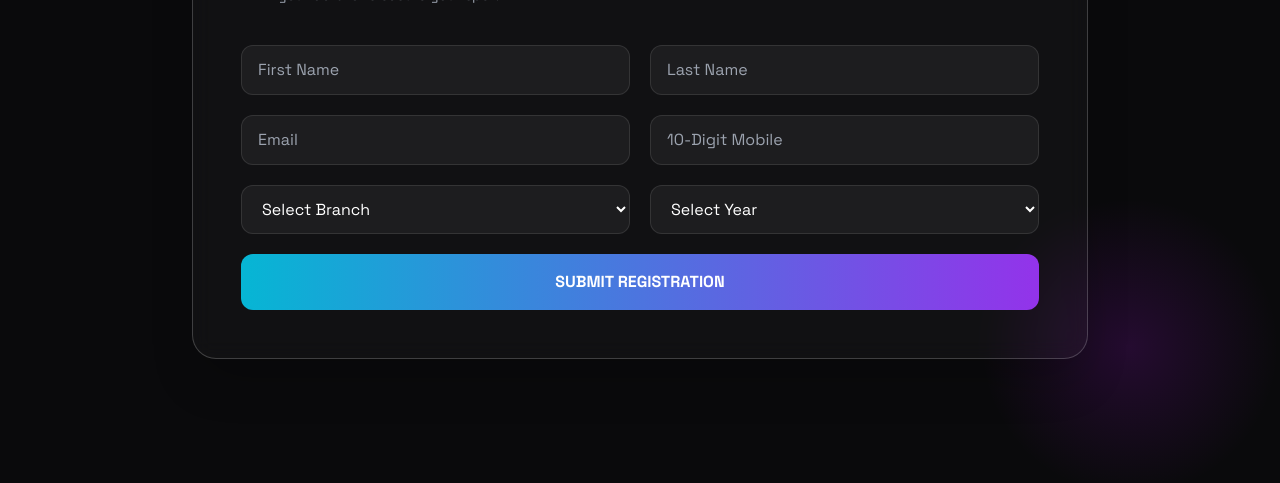
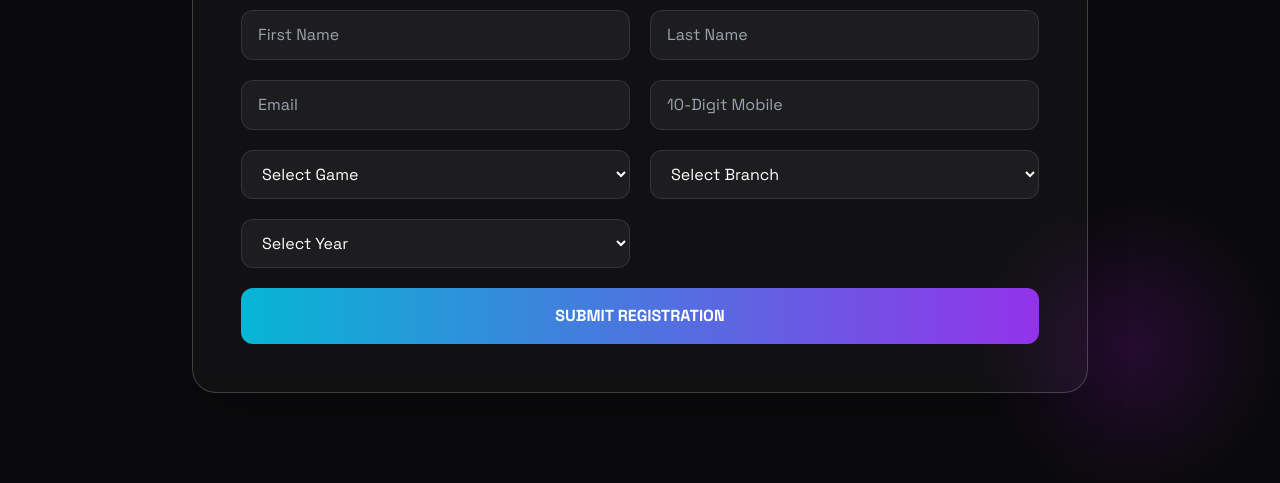
Before and after one commit to CoderNinja26/Registration-pages, a website: page index.html in a window 1280 px wide. Both pictures are taken after a click on the button "REGISTER NOW". Shown: the part 303-786 px from the top of the page. Drawn offline with nearby package versions, Linux system fonts and the light colour scheme.

Commit message:
Update index.html

```diff
--- a/index.html
+++ b/index.html
@@ -83,9 +83,9 @@
             <div class="text-center mb-12">
                 <h2 class="header-font text-lg md:text-xl tracking-widest text-cyan-400 mb-2">Organizing</h2>
                 <h1 class="header-font text-5xl md:text-8xl font-bold leading-none mb-4">
-                    VIBE <span class="vibe-gradient">CODING</span>
+                    Tech <span class="vibe-gradient">Fest</span>
                 </h1>
-                <p class="text-xl md:text-2xl font-light tracking-wide text-gray-300">HACKATHON 2026</p>
+                <p class="text-xl md:text-2xl font-light tracking-wide text-gray-300">2026</p>
             </div>
 
             <div class="grid grid-cols-1 md:grid-cols-3 gap-6 mb-12">
@@ -99,7 +99,7 @@
                 </div>
                 <div class="glass p-6 rounded-2xl text-center">
                     <p class="text-xs text-cyan-400 uppercase mb-1">Location</p>
-                    <p class="text-2xl font-bold">DRIOE LAB</p>
+                    <p class="text-2xl font-bold">DRIEMS</p>
                 </div>
             </div>
 
@@ -138,6 +138,22 @@
                     <input type="tel" id="phone" name="data[phone]" class="input-field" placeholder="10-Digit Mobile" pattern="[0-9]{10}" required>
                 </div>
                 <div class="grid grid-cols-1 md:grid-cols-2 gap-5">
+
+                    <select id="branch" name="data[branch]" class="input-field" required>
+                        <option value="" disabled selected>Select Game</option>
+                        <option value="BGMI">BGMI</option>
+                        <option value="TECHNICAL POSTER PRESENTATION">TECHNICAL POSTER PRESENTATION</option>
+                        <option value="PROJECT EXHIBITION">PROJECT EXHIBITION</option>
+                        <option value="NEON CRICKET">NEON CRICKET</option>
+                        <option value="TECHNICAL QUIZ">TECHNICAL QUIZ</option>
+                        <option value="UI/UX DESIGN">UI/UX DESIGN</option>
+                        <option value="VIBE CODING/ BLIND CODING CHALLENGE">VIBE CODING/ BLIND CODING CHALLENGE</option>
+                        <option value="CONFERENCE TABLE (Technical Debate)">CONFERENCE TABLE (Technical Debate)</option>
+                        <option value="START-UP CONTEST CHALLENGE (SHARK TANK)">START-UP CONTEST CHALLENGE (SHARK TANK)</option>
+                        <option value="REEL MAKING COMPETETION">REEL MAKING COMPETETION</option>
+                    </select>
+
+
                     <select id="branch" name="data[branch]" class="input-field" required>
                         <option value="" disabled selected>Select Branch</option>
                         <option value="CS">Computer Science</option>
@@ -173,6 +189,7 @@
                         <tr>
                             <th class="p-4">Name</th>
                             <th class="p-4">Email</th>
+                            <th class="p-4">Games</th>
                             <th class="p-4">Branch/Year</th>
                         </tr>
                     </thead>
```
